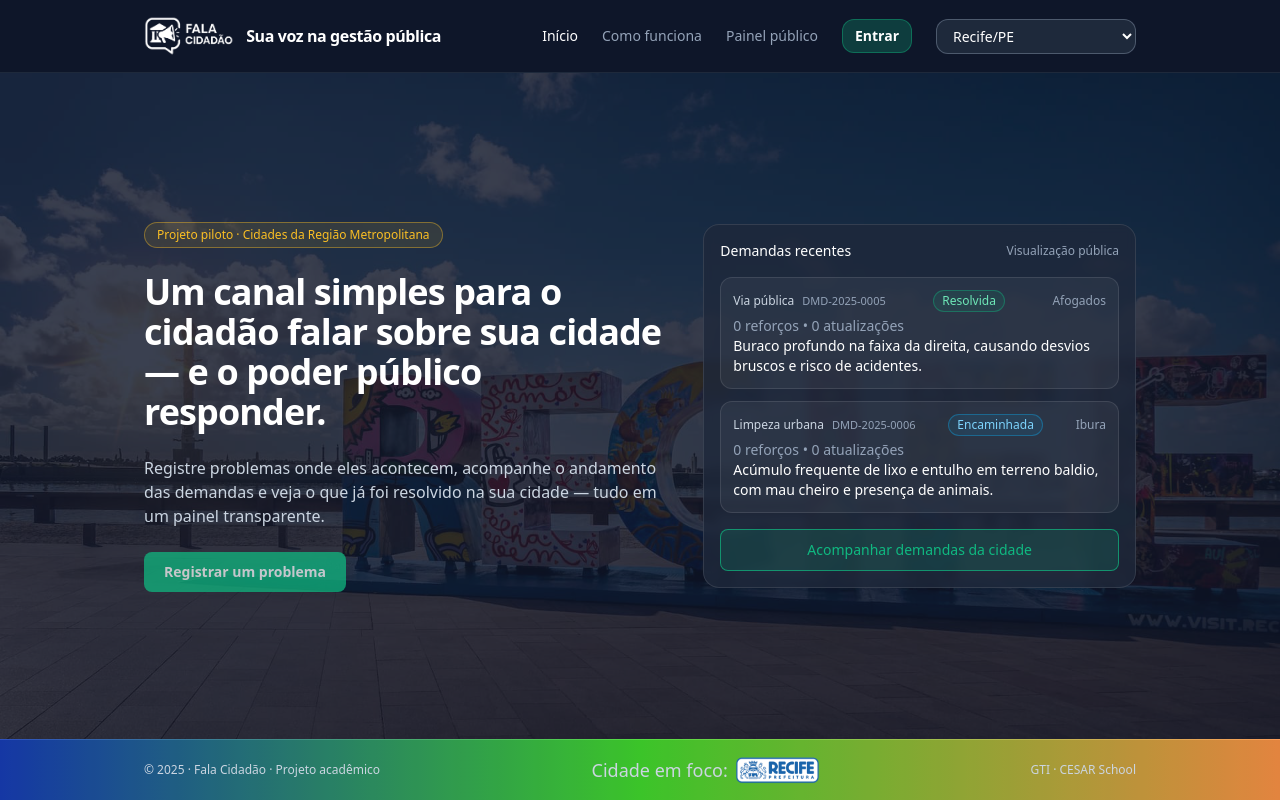
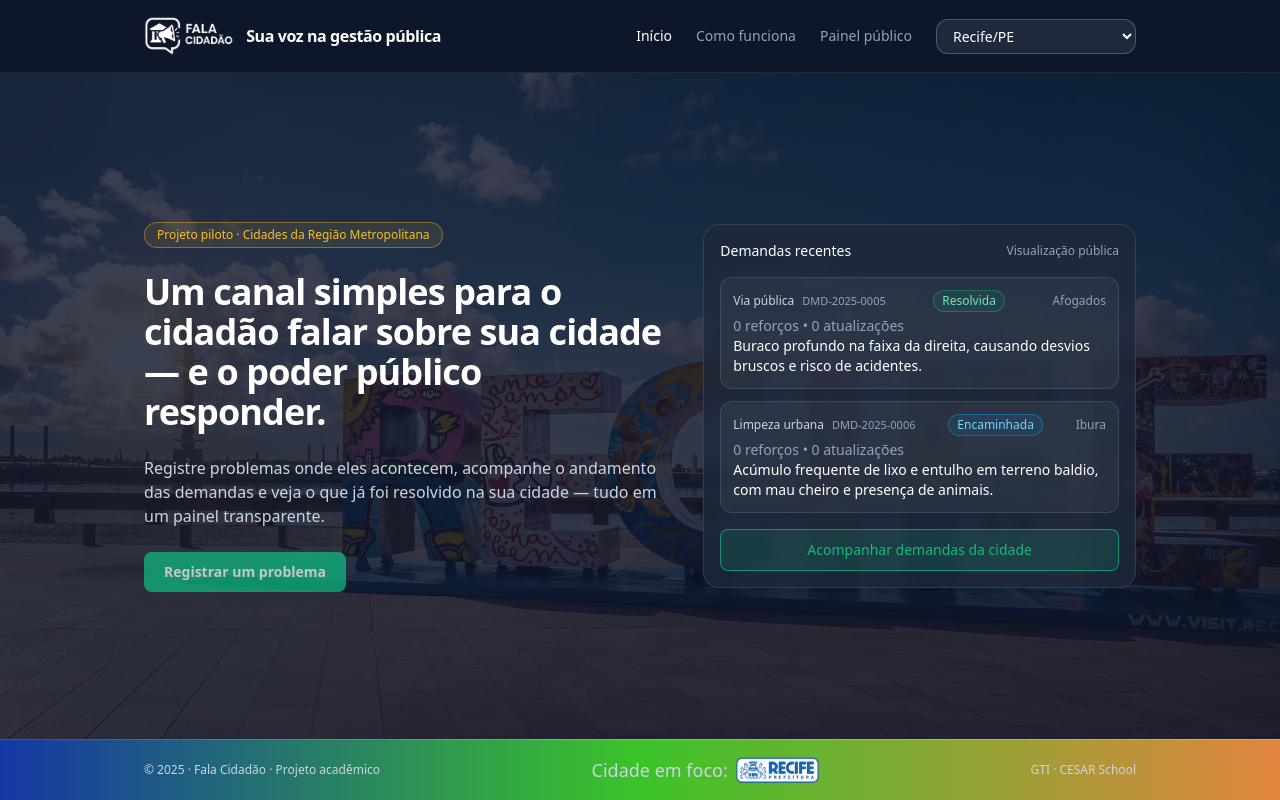
Before and after one commit to marcosmontenegro1969/FalaCidadao, a React (Vite) app: page / in a window 1280 px wide. Built offline with nearby package versions, Linux system fonts and the light colour scheme.

Commit message:
Ajusta topo e remove entrada redundante

```diff
--- a/src/components/Topo.jsx
+++ b/src/components/Topo.jsx
@@ -47,12 +47,6 @@ export default function Topo() {
       isActive ? "bg-surfaceLight/60 text-textmain" : "text-textmain hover:bg-surfaceLight/60"
     }`;
 
-  const ctaClass =
-    "inline-flex items-center justify-center rounded-xl border border-primary/40 bg-primary/25 px-3 py-1.5 text-sm font-semibold text-textmain hover:bg-primary/35 hover:border-primary/60 transition";
-
-  const userChipClass =
-    "inline-flex items-center gap-2 rounded-xl border border-surfaceLight bg-surfaceLight/20 px-3 py-2 text-xs text-textmain";
-
   return (
     <header className="sticky top-0 z-40 border-b border-surfaceLight bg-surface/95 backdrop-blur">
       <div className="max-w-5xl mx-auto px-4 py-4 flex items-center justify-between gap-6">
@@ -93,11 +87,7 @@ export default function Topo() {
             ))}
           </nav>
 
-          {!authUser ? (
-            <NavLink to="/entrar" className={ctaClass}>
-              Entrar
-            </NavLink>
-          ) : (
+          {authUser && (
             <div
               className="inline-flex w-[200px] items-center rounded-xl bg-surfaceLight text-textmain border border-textmuted/40 px-3 py-1.5 text-sm"
               title={authUser.email}
@@ -119,7 +109,6 @@ export default function Topo() {
               </button>
             </div>
           )}
-
           <div className="w-[200px] max-w-[200px]">
             <CitySelector />
           </div>
@@ -162,18 +151,11 @@ export default function Topo() {
                 {item.label}
               </NavLink>
             ))}
-            {!authUser ? (
-              <NavLink
-                to="/entrar"
-                className="w-full text-left px-3 py-2 rounded-xl font-semibold border border-surfaceLight bg-surfaceLight/30 text-textmain hover:bg-surfaceLight/60 transition"
-                onClick={closeMobile}
-              >
-                Entrar
-              </NavLink>
-            ) : (
+            {authUser && (
               <div className="flex items-center justify-between gap-3 px-3 py-2 rounded-xl border border-surfaceLight bg-surfaceLight/20">
                 <div className="inline-flex items-center text-xs text-textmain" title={authUser.email}>
-                  <span className="font-semibold truncate max-w-[220px]"
+                  <span
+                    className="font-semibold truncate max-w-[220px]"
                     title={authUser?.nome || "Cidadão"}
                   >
                     {authUser?.nome || "Cidadão"}
@@ -189,7 +171,6 @@ export default function Topo() {
                 </button>
               </div>
             )}
-
             <div className="mt-2 text-[11px] text-textmuted">
               · Projeto piloto · Cidades da Região Metropolitana
             </div>
```
